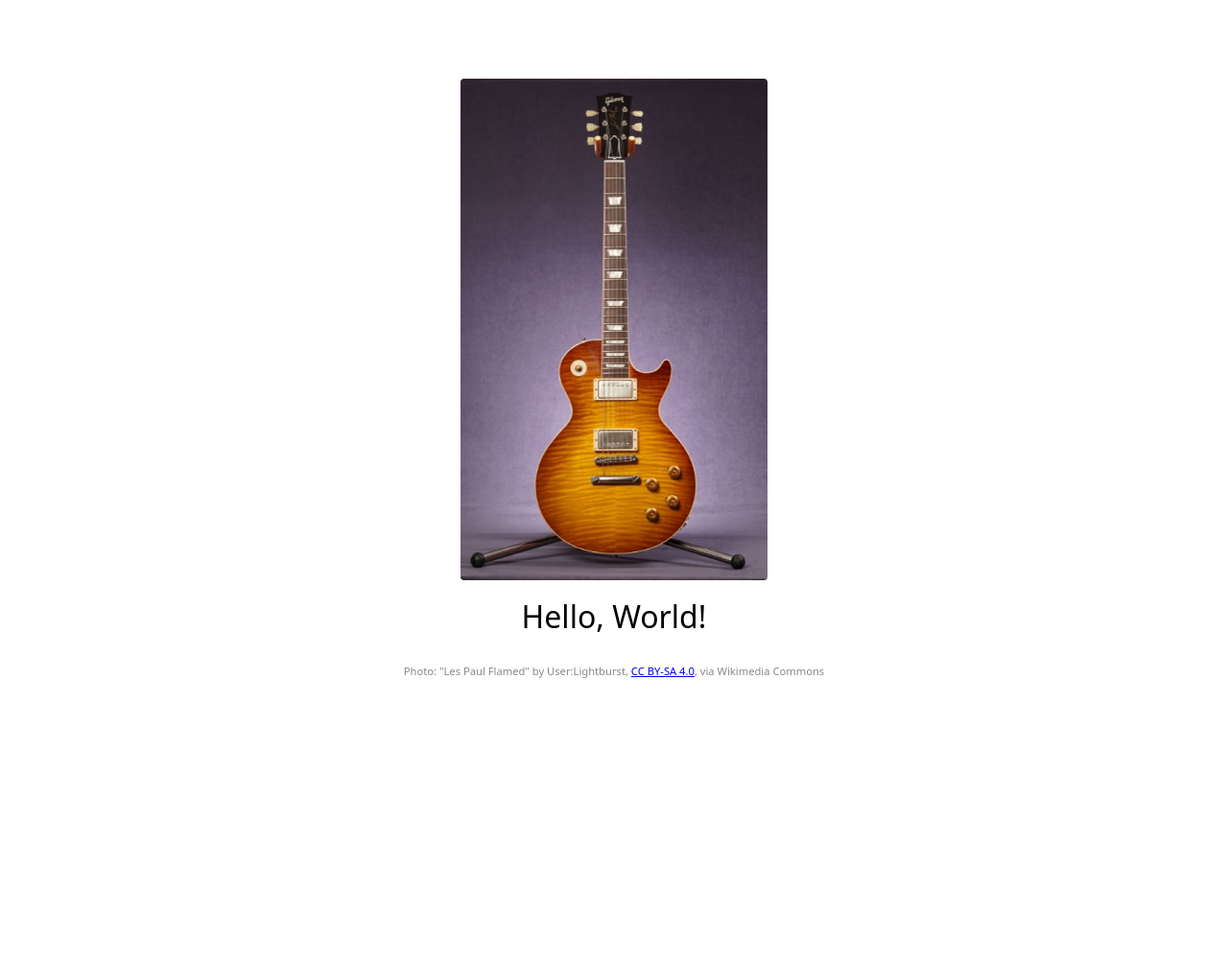
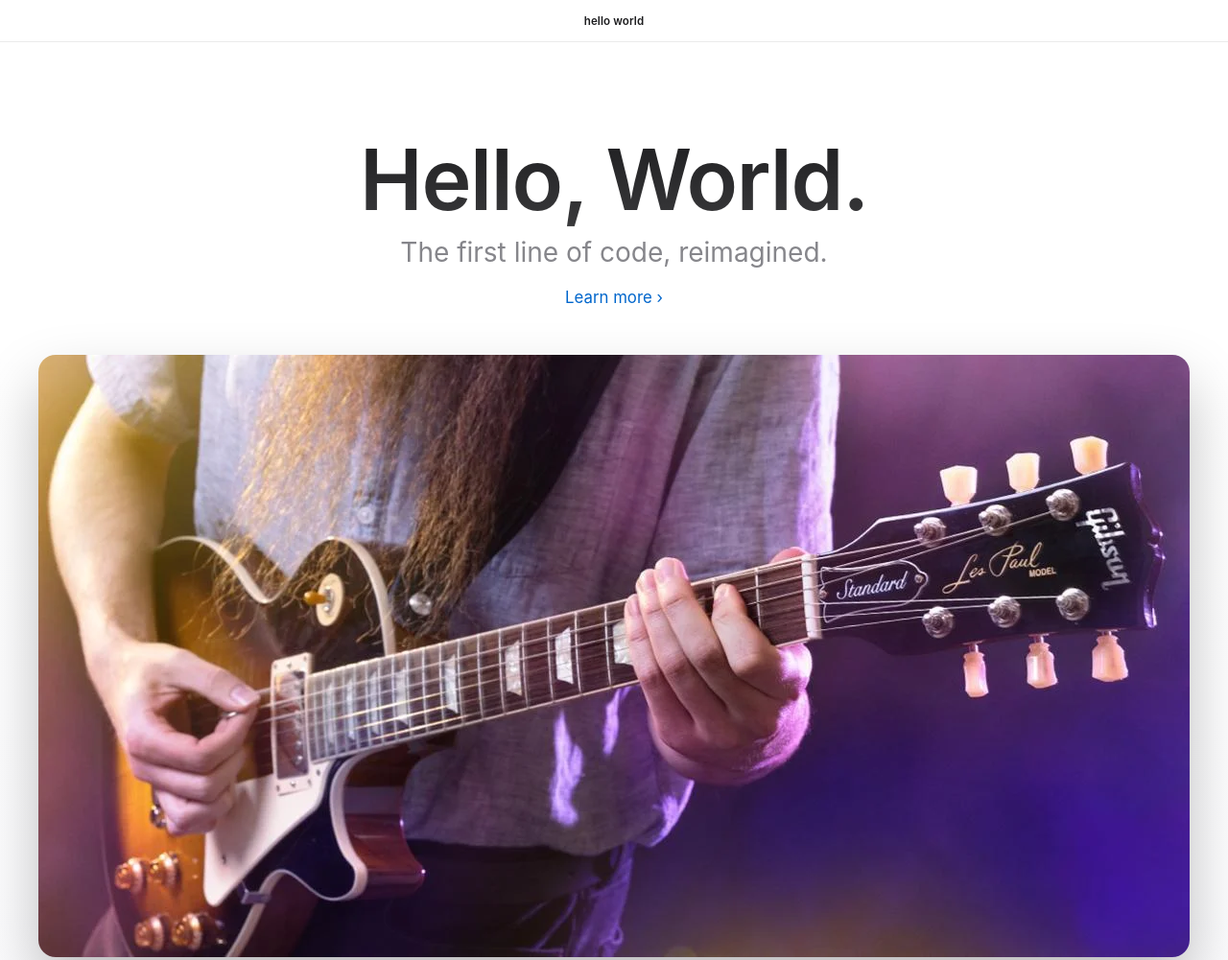
Before and after one commit to AntM1-LFC/hello-hackday, a plain HTML site: page index.html in a window 1280 px wide. Shown: the top 1001 px of the page at 96% size. Before the commit the page ends 800 px from the top, so only its background shows below. Drawn offline with Linux system fonts and the light colour scheme.

Commit message:
Add files via upload

```diff
--- a/index.html
+++ b/index.html
@@ -2,34 +2,132 @@
 <html lang="en">
 <head>
 <meta charset="UTF-8">
+<meta name="viewport" content="width=device-width, initial-scale=1">
 <title>Hello World</title>
 <style>
+  * {
+    box-sizing: border-box;
+  }
   body {
+    margin: 0;
+    background: #fff;
+    color: #1d1d1f;
+    font-family: -apple-system, BlinkMacSystemFont, "SF Pro Display", "Helvetica Neue", Helvetica, Arial, sans-serif;
+    -webkit-font-smoothing: antialiased;
+  }
+  nav {
+    height: 44px;
+    background: rgba(255, 255, 255, 0.8);
+    backdrop-filter: saturate(180%) blur(20px);
+    border-bottom: 1px solid rgba(0,0,0,0.08);
     display: flex;
-    flex-direction: column;
     align-items: center;
     justify-content: center;
-    height: 100vh;
+    position: sticky;
+    top: 0;
+    font-size: 0.72rem;
+    font-weight: 600;
+    letter-spacing: 0.01em;
+    color: #1d1d1f;
+  }
+  .hero {
+    text-align: center;
+    padding: 90px 20px 50px;
+  }
+  .hero h1 {
+    font-size: clamp(2.5rem, 7vw, 5.5rem);
+    font-weight: 600;
+    letter-spacing: -0.015em;
+    margin: 0 0 6px;
+    background: linear-gradient(180deg, #1d1d1f 0%, #3a3a3c 100%);
+    -webkit-background-clip: text;
+    background-clip: text;
+    -webkit-text-fill-color: transparent;
+  }
+  .hero p.subhead {
+    font-size: clamp(1.1rem, 2.5vw, 1.75rem);
+    font-weight: 400;
+    color: #86868b;
     margin: 0;
-    font-family: system-ui, sans-serif;
-    font-size: 2rem;
-    gap: 1rem;
   }
-  img {
-    max-width: 320px;
+  .hero .buttons {
+    margin-top: 20px;
+    display: flex;
+    gap: 18px;
+    justify-content: center;
+  }
+  .hero .buttons a {
+    font-size: 1.05rem;
+    color: #06c;
+    text-decoration: none;
+  }
+  .hero .buttons a:hover {
+    text-decoration: underline;
+  }
+  .stage {
+    padding: 0 0 100px;
+    background: linear-gradient(180deg, #fff 0%, #fbfbfd 100%);
+  }
+  .stage img {
+    display: block;
+    width: 100%;
+    max-width: 1200px;
+    margin: 0 auto;
     height: auto;
-    border-radius: 4px;
+    border-radius: 18px;
+    box-shadow: 0 30px 60px rgba(0,0,0,0.25);
   }
-  .credit {
-    font-size: 0.7rem;
-    color: #888;
-    font-family: system-ui, sans-serif;
+  .section {
+    text-align: center;
+    padding: 80px 20px;
+    border-top: 1px solid #f0f0f2;
+  }
+  .section h2 {
+    font-size: clamp(1.8rem, 4vw, 3rem);
+    font-weight: 600;
+    letter-spacing: -0.01em;
+    margin: 0 0 10px;
+  }
+  .section p {
+    font-size: 1.2rem;
+    color: #86868b;
+    max-width: 560px;
+    margin: 0 auto;
+    line-height: 1.5;
+  }
+  footer {
+    text-align: center;
+    padding: 30px 20px 50px;
+    font-size: 0.72rem;
+    color: #86868b;
+    border-top: 1px solid #f0f0f2;
+  }
+  footer a {
+    color: #86868b;
   }
 </style>
 </head>
 <body>
-  <img src="les-paul.jpg" alt="Gibson Les Paul electric guitar">
-  Hello, World!
-  <p class="credit">Photo: "Les Paul Flamed" by User:Lightburst, <a href="https://creativecommons.org/licenses/by-sa/4.0" target="_blank" rel="noopener">CC BY-SA 4.0</a>, via Wikimedia Commons</p>
+
+  <nav>hello world</nav>
+
+  <section class="hero">
+    <h1>Hello, World.</h1>
+    <p class="subhead">The first line of code, reimagined.</p>
+    <div class="buttons">
+      <a href="#details">Learn more ›</a>
+    </div>
+  </section>
+
+  <div class="stage">
+    <img src="les-paul.webp" alt="Close-up of a musician playing a Gibson Les Paul guitar">
+  </div>
+
+  <section class="section" id="details">
+    <h2>Beautifully simple.</h2>
+    <p>Just a page, a guitar, and a greeting. Crafted with the same obsessive attention to whitespace as everything else on this site.</p>
+  </section>
+
+
 </body>
 </html>
```
Also changed, not shown: les-paul.webp (added).
